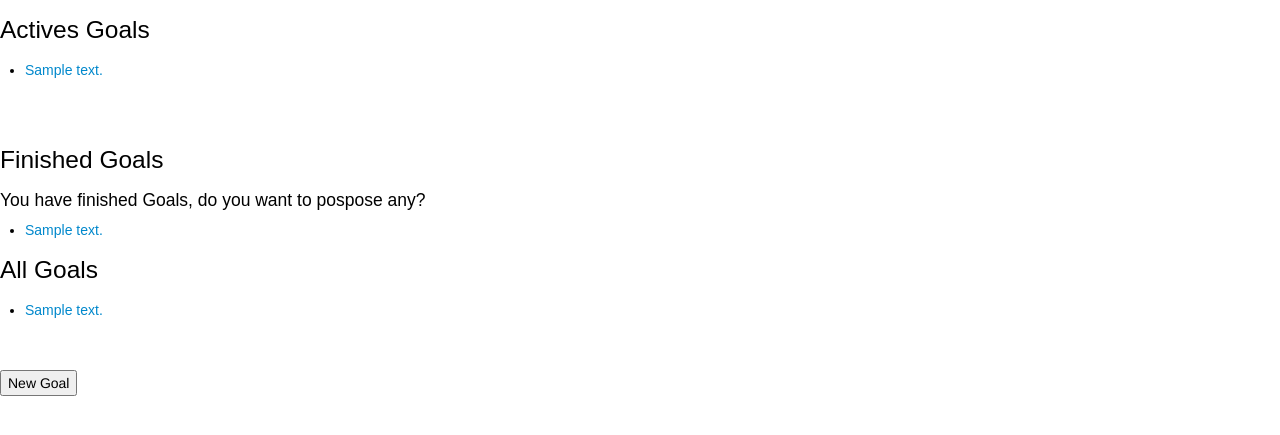
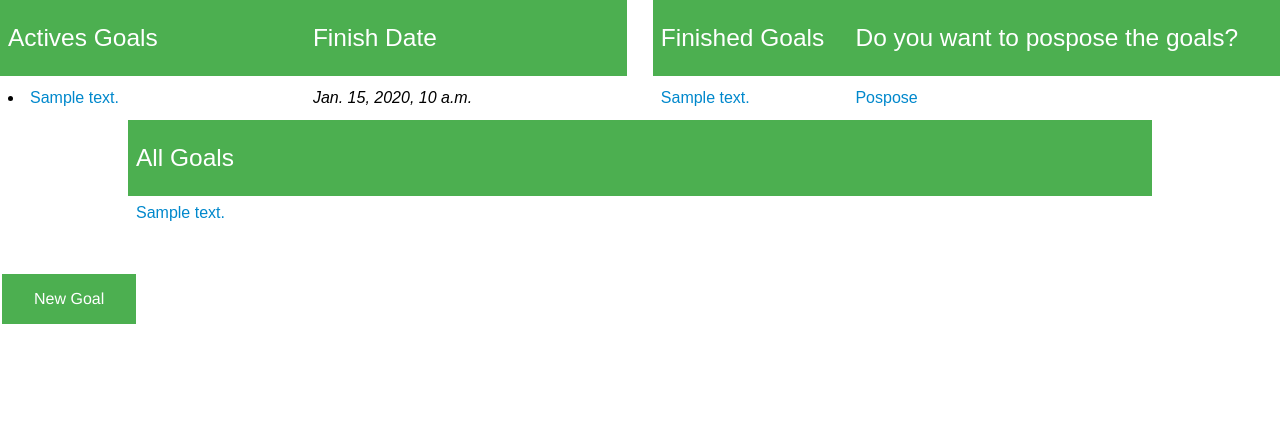
Before and after one commit to ingsoft-famaf/RandomTeam, a Django app: template GoalSetTracker/login/templates/login/home.html in a window 1280 px wide. Shown: the part 84-519 px from the top of the page. Run offline with Django 3.2, Linux system fonts and the light colour scheme; tables that the repository leaves empty hold one stand-in row (values such as "Sample post"); the template is opened without the code that fills it: values that come from a table or form of the project are taken from there, most other values are stand-ins (such as "Sample title", 1, 10 or a date in 2020); parts of the project's set-up code (start-up, migrations or seed data) failed here and were passed over; some web fonts are replaced.

Commit message:
Cambiado Home

```diff
--- a/GoalSetTracker/login/templates/login/home.html
+++ b/GoalSetTracker/login/templates/login/home.html
@@ -2,41 +2,149 @@
 
 {% block content %}
 
+<style>
+table {
+    border-collapse: collapse;
+    width: 49%;
+
+}
+
+th, td {
+    text-align: left;
+    padding: 8px;
+}
+
+tr:nth-child(even){background-color: #f2f2f2}
+
+th {
+    background-color: #4CAF50;
+    color: white;
+}
+table.center {
+  margin-left:auto;
+  margin-right:auto;
+  width: 80%;
+
+}
+
+
+.button {
+    background-color: #4CAF50;
+    border: none;
+    color: white;
+    padding: 15px 32px;
+    text-align: center;
+    text-decoration: none;
+    display: inline-block;
+    font-size: 16px;
+    margin: 4px 2px;
+    cursor: pointer;
+}
+
+table.absolute {
+    position: absolute;
+    right: 0px;
+    top: 84px;
+    width: 49%;
+    height: 120px;
+}
+table.left {
+    position: absolute;
+    left: 0px;
+    top: 84px;
+    width: 49%;
+    height: 120px;
+}
+</style>
 {% if goals %}
-
-    {% if actives %}
-        <h3>Actives Goals</h3>
-        <ul>
-        {% for goal in actives %}
-            <li><a href="{% url 'detail' goal.id %}" name=>{{ goal.goal_text }}</a></li>
-        {% endfor %}
-        </ul>
+        <table class="left">
+          <thead>
+            <tr>
+                <th>
+                    <h3>Actives Goals</h3>
+                </th>
+                <th>
+                    <h3>Finish Date</h4>
+                </th>
+            </tr>
+          </thead>
+          <tbody>
+              {% if actives %}
+                  {% for goal in actives %}
+                      <tr>
+                        <td>
+                            <li><a href="{% url 'detail' goal.id %}" name=>{{ goal.goal_text }}</a></li>
+                        </td>
+                        <td>
+                            <i> {{goal.finish_date}}
+                        </td>
+                      </tr>
+                  {% endfor %}
+              {% else %}
+                  <tr>
+                  <td>
+                      <i> No Actives Goals
+                  </td>
+                  </tr>
+              {% endif %}
+          </tbody>
+        </table>
+    <br></br>
+    {% if finished %}
+        <table class="absolute">
+          <thead>
+            <tr>
+                <th>
+                    <h3>Finished Goals</h3>
+                </th>
+                <th>
+                    <h3>Do you want to pospose the goals?</h4>
+                </th>
+            </tr>
+          </thead>
+          <tbody>
+              {% for goal in finished %}
+                  <tr>
+                    <td>
+                      <a href="{% url 'detail' goal.id %}" name=>{{ goal.goal_text }}</a>
+                    </td>
+                    <td>
+                      <a href="{% url 'modify_goal' goal.id %}"> Pospose</a>
+                    </td>
+                  </tr>
+              {% endfor %}
+          </tbody>
+        </table>
     {% endif %}
     <br></br>
-    {% if finished %}
-        <h3>Finished Goals</h3>
-        <h4>You have finished Goals, do you want to pospose any?</h4>
-        <ul>
-        {% for goal in actives %}
-            <li><a href="{% url 'detail' goal.id %}" name=>{{ goal.goal_text }}</a></li>
-        {% endfor %}
-        </ul>
-    {% endif %}
+    <br></br>
 
-    <h3>All Goals</h3>
-    <ul>
-    {% for goal in goals %}
-        <li><a href="{% url 'detail' goal.id %}" name=>{{ goal.goal_text }}</a></li>
+    <table class="center">
+      <thead>
+        <tr>
+            <th>
+                <h3>All Goals</h3>
+            </th>
+        </tr>
+      </thead>
+      <tbody>
+          {% for goal in finished %}
+              <tr>
+                <td>
+                  <a href="{% url 'detail' goal.id %}" name=>{{ goal.goal_text }}</a>
+                </td>
+              </tr>
+          {% endfor %}
+      </tbody>
+    </table>
 
-    {% endfor %}
-    </ul>
 {% else %}
-    <p>You dont have Goals</p>
+    <h3><p>You dont have Goals</p></h3>
 {% endif %}
 
 <br></br>
-<form action="{% url 'new_goal' %}" method="get">
-    <input type="submit" value="New Goal" />
+<form class="form" action="{% url 'new_goal' %}" method="get">
+    <input class="button" type="submit" value="New Goal" />
 </form>
 
 
```
